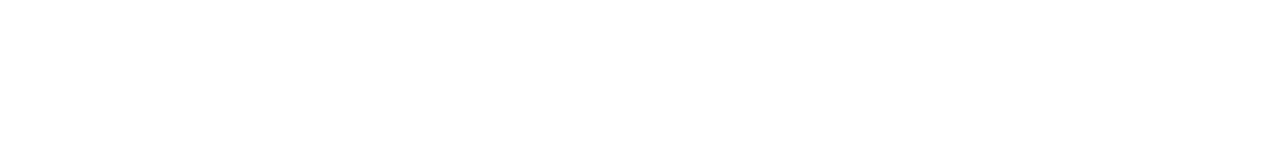
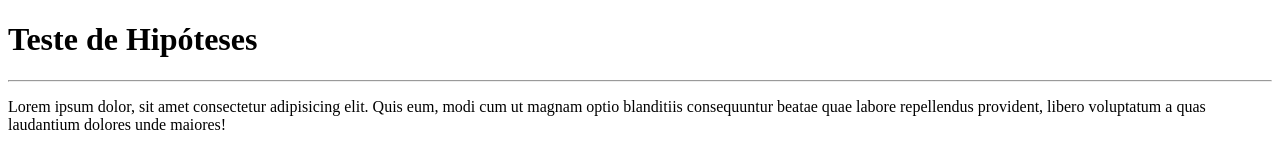
Before and after one commit to GvFreitas1/SiteTestedeHipoteses, a plain HTML site: page CodigoTestedeHipoteses.html in a window 1280 px wide. Drawn offline with Linux system fonts and the light colour scheme.

Commit message:
Rascunho do Site

```diff
--- a/CodigoTestedeHipoteses.html
+++ b/CodigoTestedeHipoteses.html
@@ -1,12 +1,15 @@
 <!DOCTYPE html>
-<html lang="en">
+<html lang="pt-br">
 <head>
     <meta charset="UTF-8">
     <meta http-equiv="X-UA-Compatible" content="IE=edge">
     <meta name="viewport" content="width=device-width, initial-scale=1.0">
-    <title>Document</title>
+    <title>Teste de Hipóteses</title>
 </head>
 <body>
-
+    <h1>Teste de Hipóteses</h1>
+    <hr>
+    <p>Lorem ipsum dolor, sit amet consectetur adipisicing elit. Quis eum, modi cum ut magnam optio blanditiis consequuntur beatae quae labore repellendus provident, libero voluptatum a quas laudantium dolores unde maiores!
+    </p>
 </body>
 </html>
```
